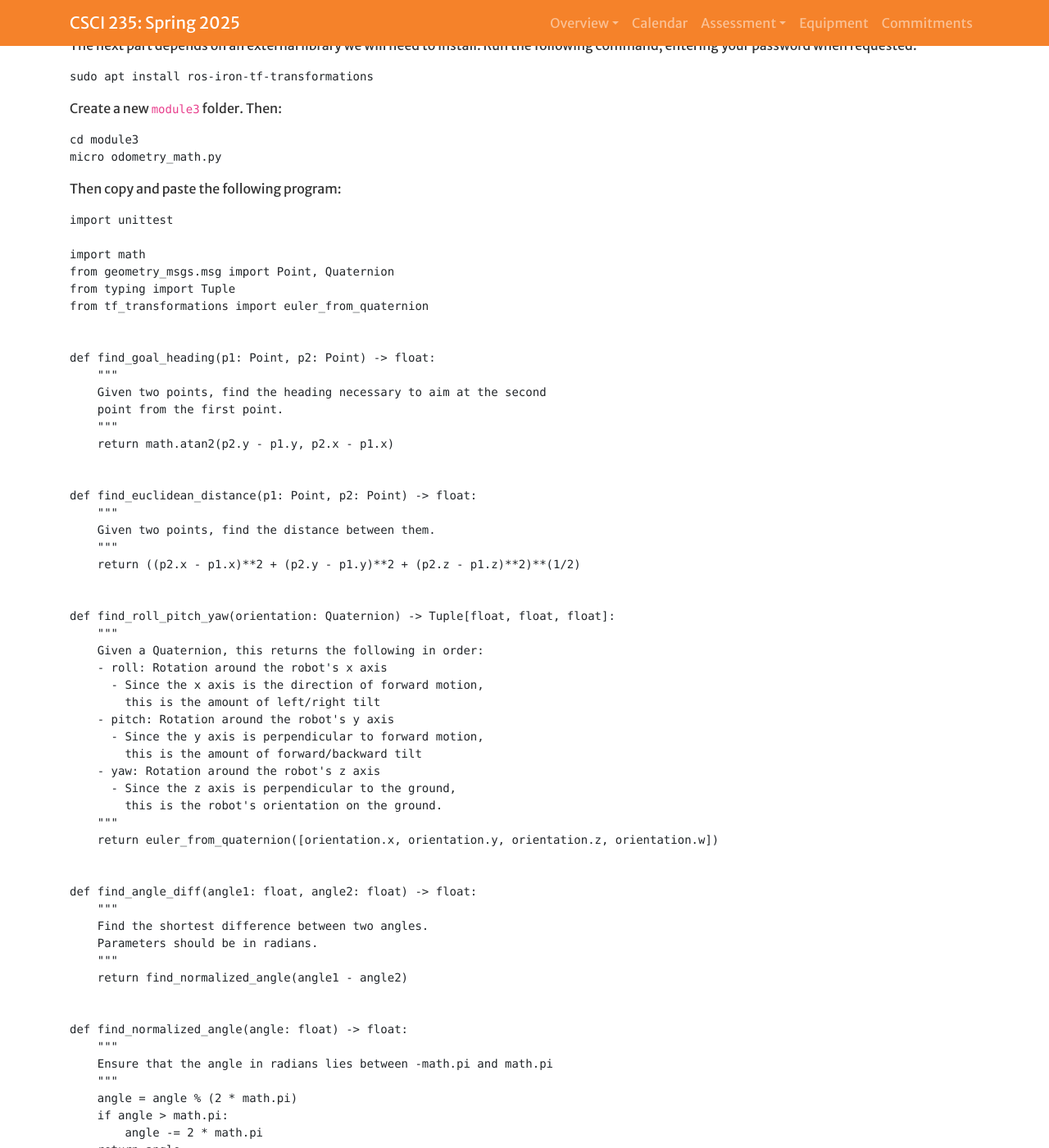
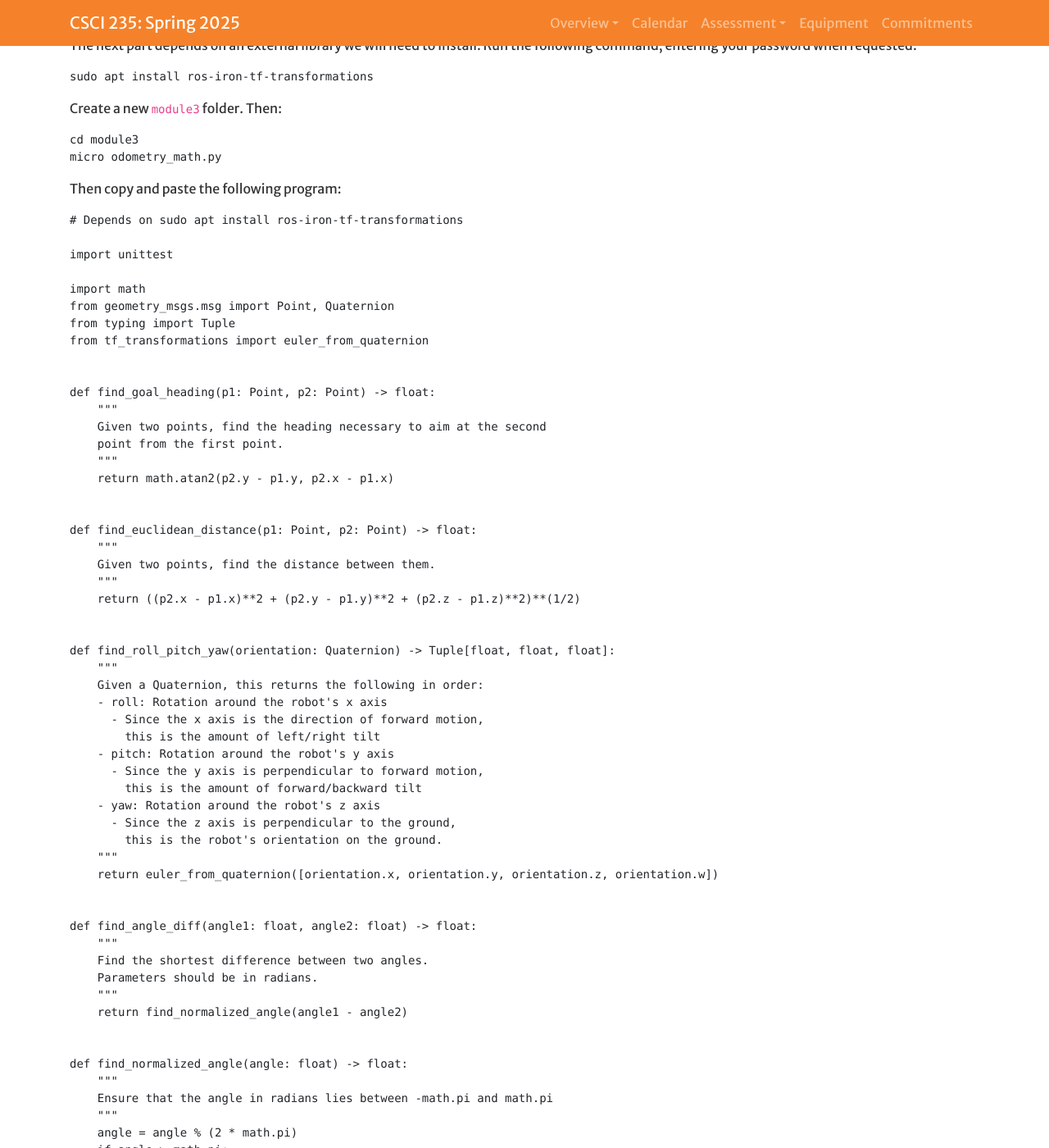
Before and after one commit to Hendrix-CS/csci235, a Jekyll site: the page built from modules/state_machines.md, in a window 1280 px wide and 1400 px high, scrolled down 487 px. Shown: the whole window at 82% size. Built offline with Jekyll 4.4.1, drawn with Linux system fonts in a browser that asks for light colours; a script that is not in the unit is left out; our own code applies the rules of GitHub Pages for plain Markdown files; some of the changed text lies outside the part shown.

Commit message:
Copied in updated odometry_math.py

````diff
--- a/modules/state_machines.md
+++ b/modules/state_machines.md
@@ -39,6 +39,8 @@ micro odometry_math.py
 
 Then copy and paste the following program:
 ```
+# Depends on sudo apt install ros-iron-tf-transformations
+
 import unittest
 
 import math
@@ -123,6 +125,7 @@ class OdometryMathTest(unittest.TestCase):
 
 if __name__ == '__main__':
     unittest.main()
+
 ```
 
 <!-- Exploration: Odometry math -->
````
